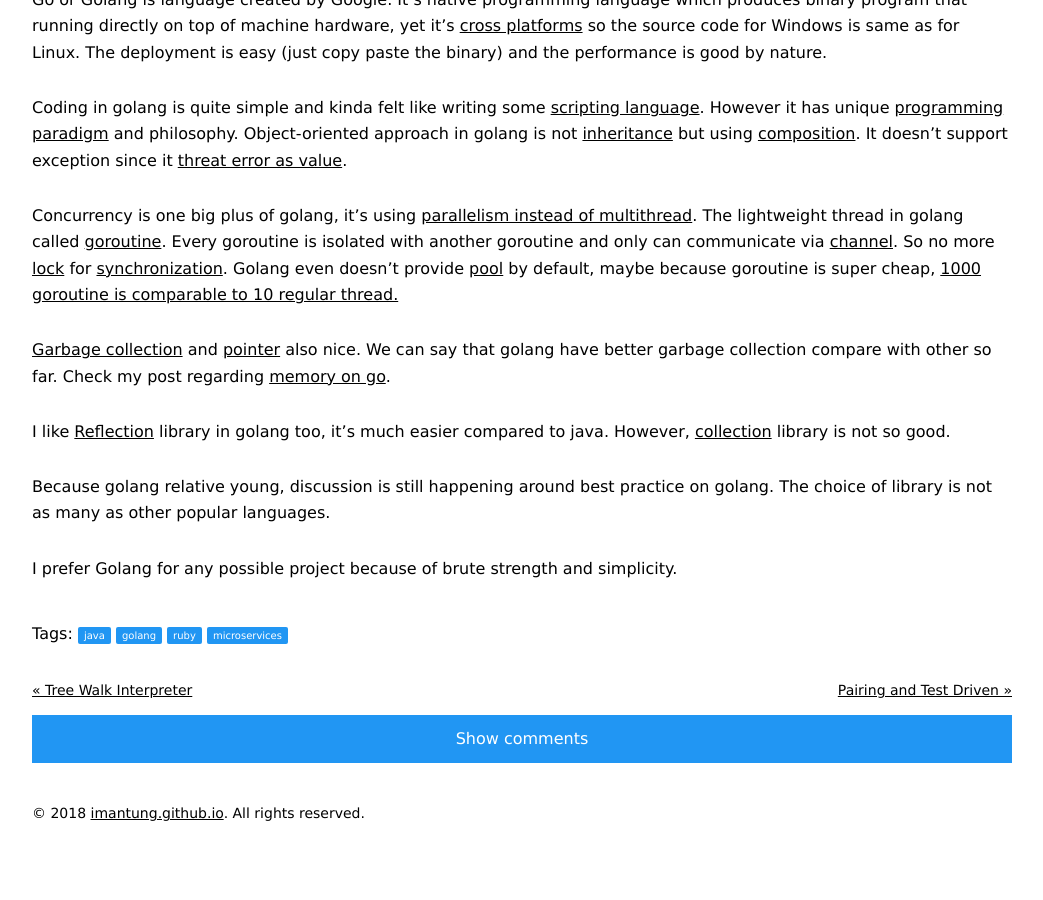
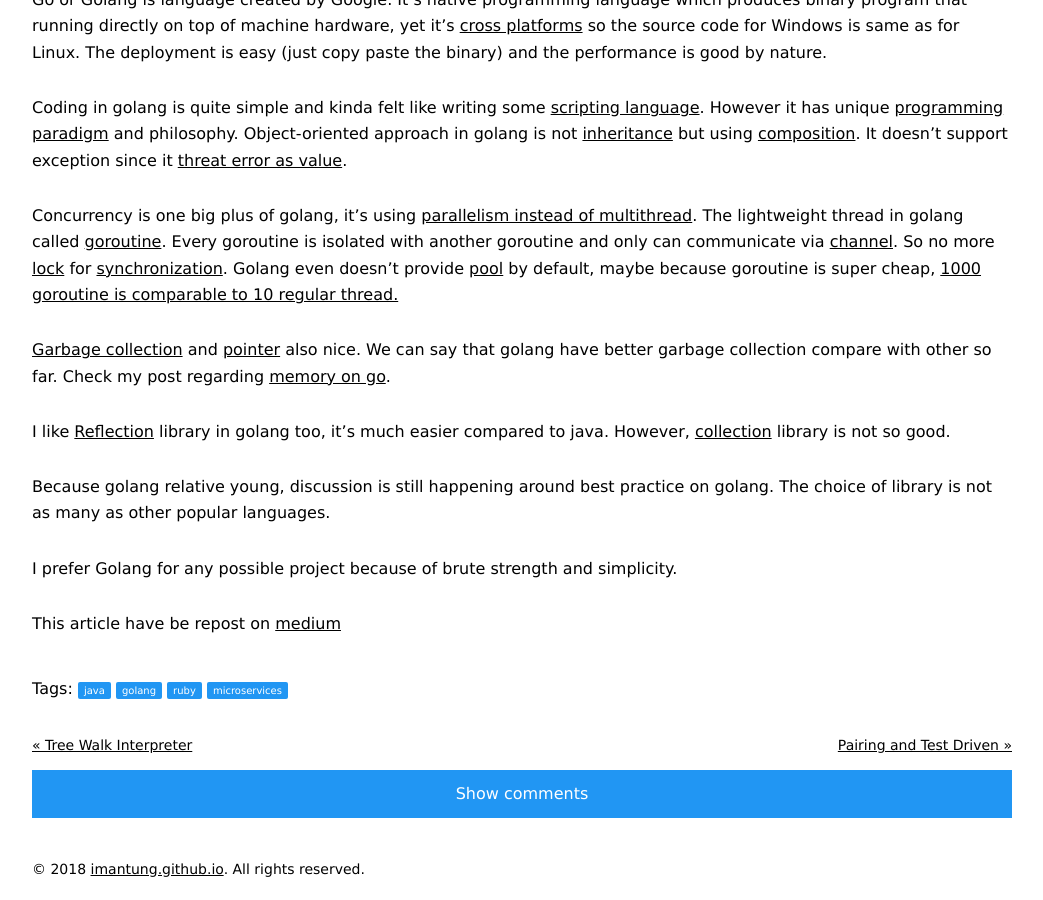
Before and after one commit to imantung/imantung.github.io, a Jekyll site: the page built from blog/_posts/2017-12-25-ruby-or-java-or-go.md, in a window 1280 px wide and 900 px high, scrolled down 1690 px. Shown: the whole window, without its empty margins (118-1161 px from the left). Built offline with Jekyll 4.4.1, drawn with Linux system fonts in a browser that asks for light colours; nearby versions of some CDN libraries; comment, search, counter and statistics services are not loaded; before the commit the page ends 2534 px from its top, so only the background shows below that.

Commit message:
[iman] add the medium link

```diff
--- a/blog/_posts/2017-12-25-ruby-or-java-or-go.md
+++ b/blog/_posts/2017-12-25-ruby-or-java-or-go.md
@@ -50,3 +50,6 @@ I like [Reflection](https://en.wikipedia.org/wiki/Reflection_(computer_programmi
 Because golang relative young, discussion is still happening around best practice on golang. The choice of library is not as many as other popular languages.
 
 I prefer Golang for any possible project because of brute strength and simplicity.
+
+
+This article have be repost on [medium](https://blog.gojekengineering.com/ruby-java-golang-59713bdd9fc4)
```
